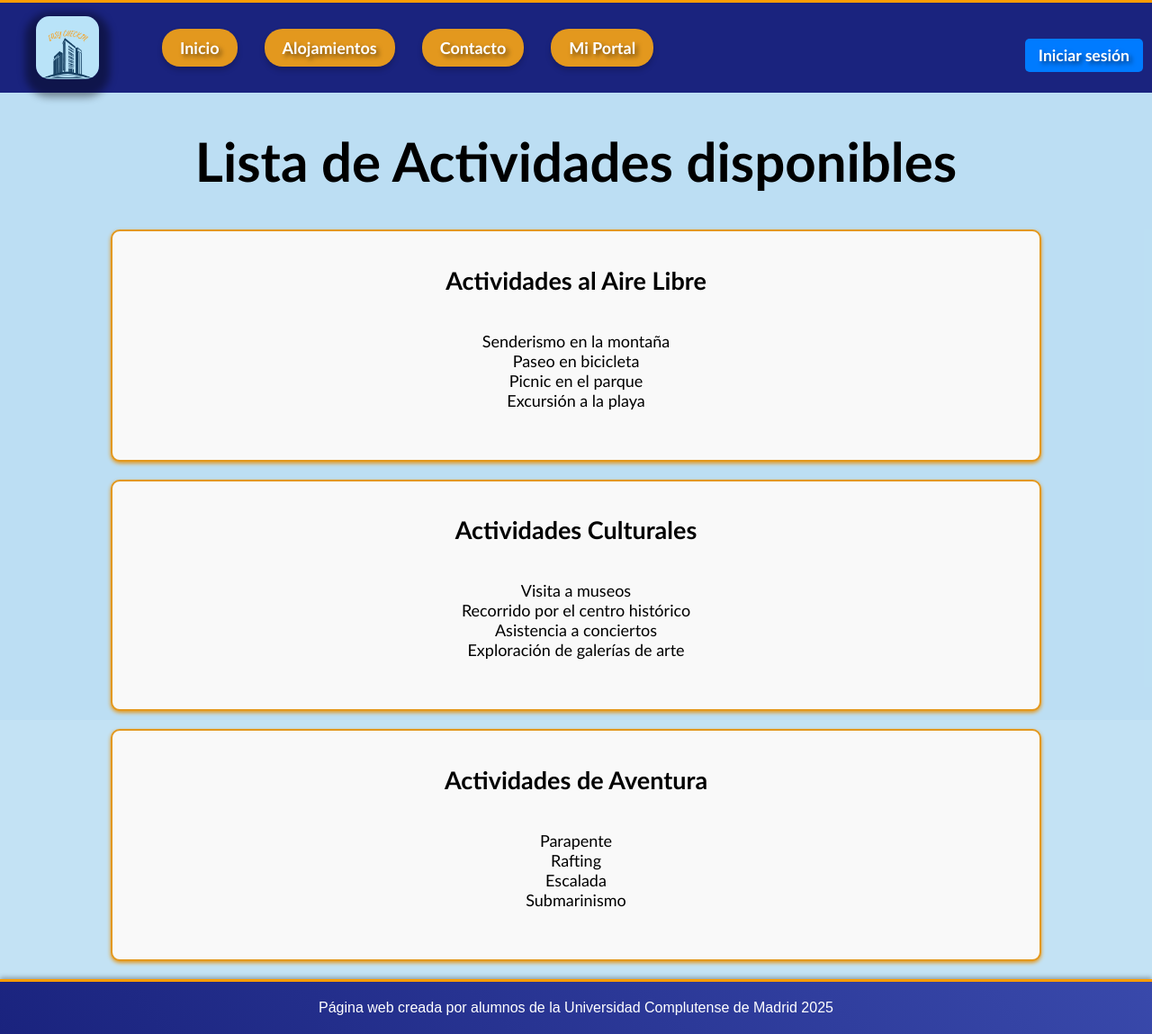
After one commit to delafu03/EasyCheckIn, a PHP site: page /actividades.php in a window 1280 px wide. The commit adds this page. Shown: the whole page at 90% size. Run offline with PHP 8.4, Linux system fonts and the light colour scheme.

Commit message:
actividades

```diff
--- /dev/null
+++ b/actividades.php
@@ -0,0 +1,45 @@
+<!DOCTYPE html>
+<html lang="es">
+<head>
+    <meta charset="UTF-8">
+    <meta name="viewport" content="width=device-width, initial-scale=1.0">
+    <title>Actividades</title>
+    <link href="./CSS/estilo.css" rel="stylesheet" href="styles.css">
+</head>
+<body>
+    <?php include 'header.php'; ?>
+
+    <main>
+        <h1>Lista de Actividades disponibles</h1>
+        <div class="contenido">
+            <h2>Actividades al Aire Libre</h2>
+            <ul>
+                <li>Senderismo en la montaña</li>
+                <li>Paseo en bicicleta</li>
+                <li>Picnic en el parque</li>
+                <li>Excursión a la playa</li>
+            </ul>
+        </div>
+        <div class="contenido">
+            <h2>Actividades Culturales</h2>
+            <ul>
+                <li>Visita a museos</li>
+                <li>Recorrido por el centro histórico</li>
+                <li>Asistencia a conciertos</li>
+                <li>Exploración de galerías de arte</li>
+            </ul>
+        </div>
+        <div class="contenido">
+            <h2>Actividades de Aventura</h2>
+            <ul>
+                <li>Parapente</li>
+                <li>Rafting</li>
+                <li>Escalada</li>
+                <li>Submarinismo</li>
+            </ul>
+        </div>
+    </main>
+
+    <?php include 'footer.php'; ?>
+</body>
+</html>
--- a/index.php
+++ b/index.php
@@ -13,11 +13,12 @@
             ofreciendo comodidad a huéspedes y eficiencia a administradores.
             Nuestra solución integral ha sido diseñada para transformar el proceso de llegada en una experiencia rápida y sin complicaciones,
             eliminando largas esperas y simplificando la gestión administrativa.</p>
-
         </div>
+        <img src="./img/hotel.png" alt="HOTEL" class="foto-index">
         <div class="contenido">
             <?php if ($usuario): ?>
                 <p><strong>¡BIENVENIDO!</strong> as EasyCheckIn</p>
+
             <?php else: ?>
                 <p>Inicia sesión para acceder a un contenido exclusivo con información sobre alojamientos, reservas y actividades o eventos.</p>
             <?php endif; ?>
--- a/portal.php
+++ b/portal.php
@@ -32,6 +32,7 @@
                     </div>
                     <div class="contenido">
                         <p>Accede a tus <a href="reservas.php"> reservas</a> </p>
+                        <p>O añade ya una <a href="actividades.php"> actividad</a> para realizar en tu viaje</p>
                     </div>
                 <?php endif; ?>
 
```
Also changed, not shown: checkIn.html (deleted, +0 -19 lines), img/hotel.png (added).
